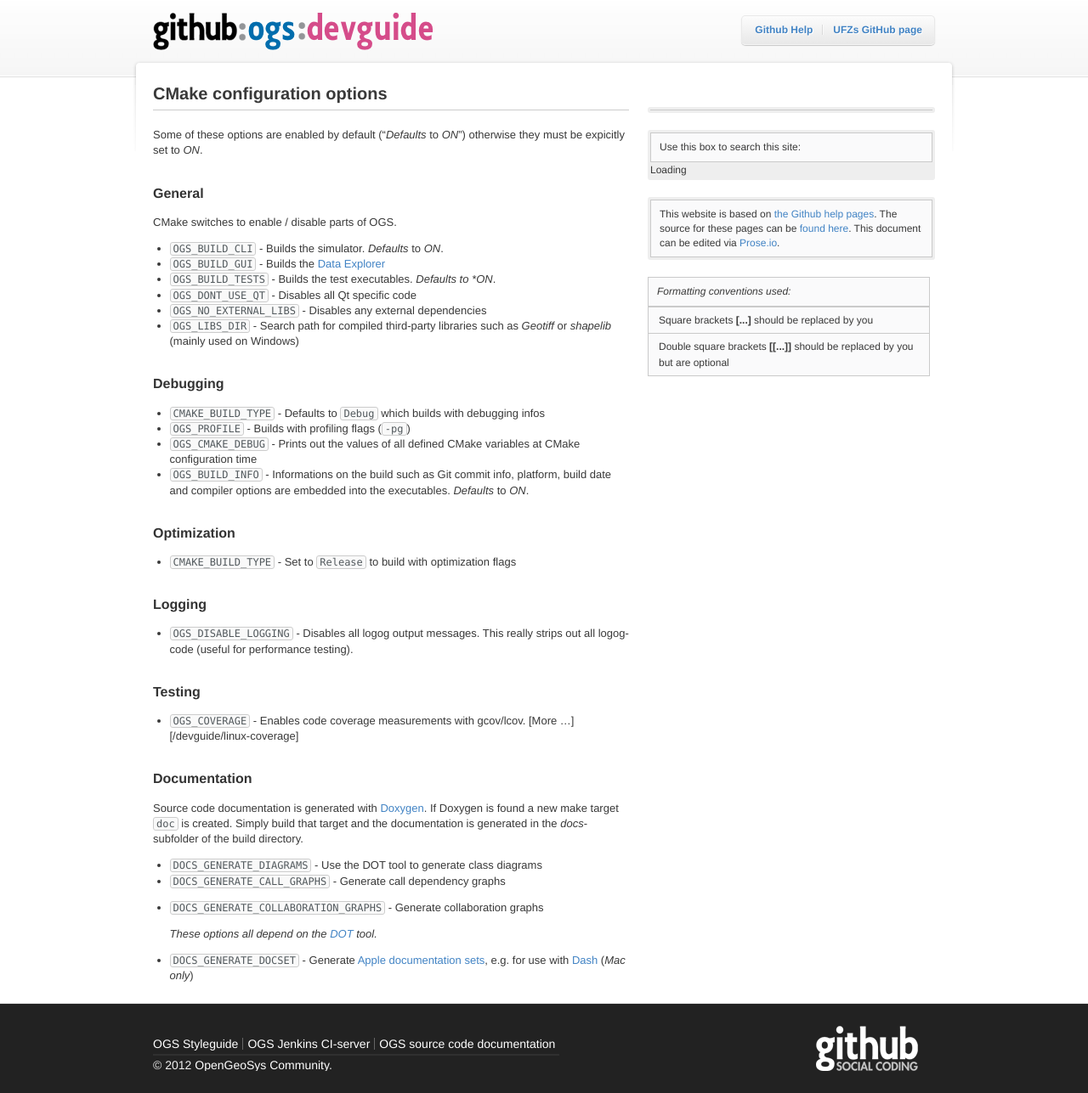
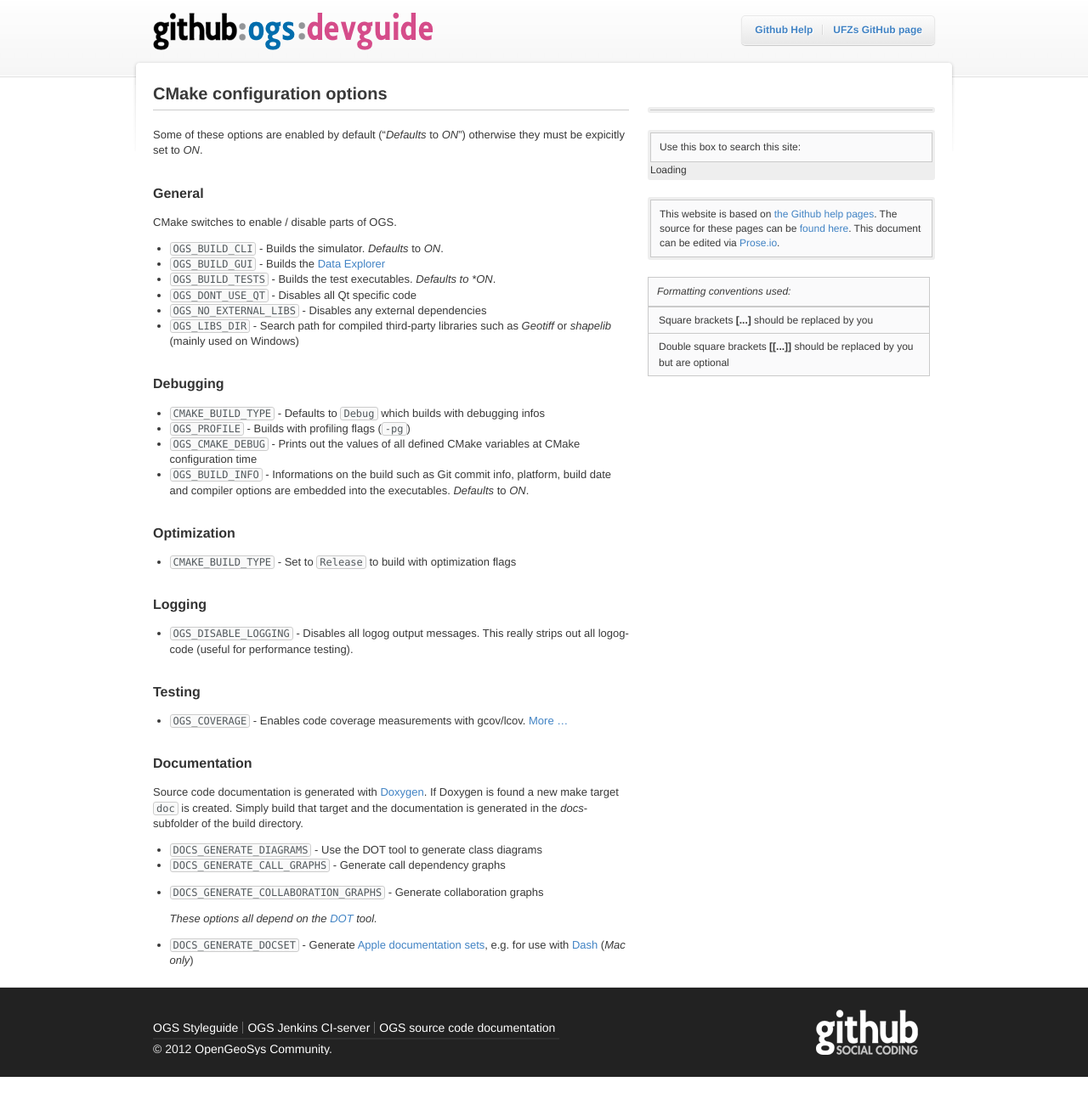
Before and after one commit to ufz/devguide, a Jekyll site: the page built from _posts/2012-04-26-configure-cmake-options.markdown, in a window 1280 px wide. Shown: the whole page at 85% size. Built offline with Jekyll 4.4.1, drawn with Linux system fonts in a browser that asks for light colours; comment, search, counter and statistics services are not loaded.

Commit message:
Updated _posts/2012-04-26-configure-cmake-options.markdown

```diff
--- a/_posts/2012-04-26-configure-cmake-options.markdown
+++ b/_posts/2012-04-26-configure-cmake-options.markdown
@@ -35,7 +35,7 @@ CMake switches to enable / disable parts of OGS.
 
 ## Testing ##
 
-- `OGS_COVERAGE` - Enables code coverage measurements with gcov/lcov. [More ...][{{site.baseurl}}/linux-coverage]
+- `OGS_COVERAGE` - Enables code coverage measurements with gcov/lcov. [More ...]({{site.baseurl}}/linux-coverage)
 
 ## Documentation ##
 
```
